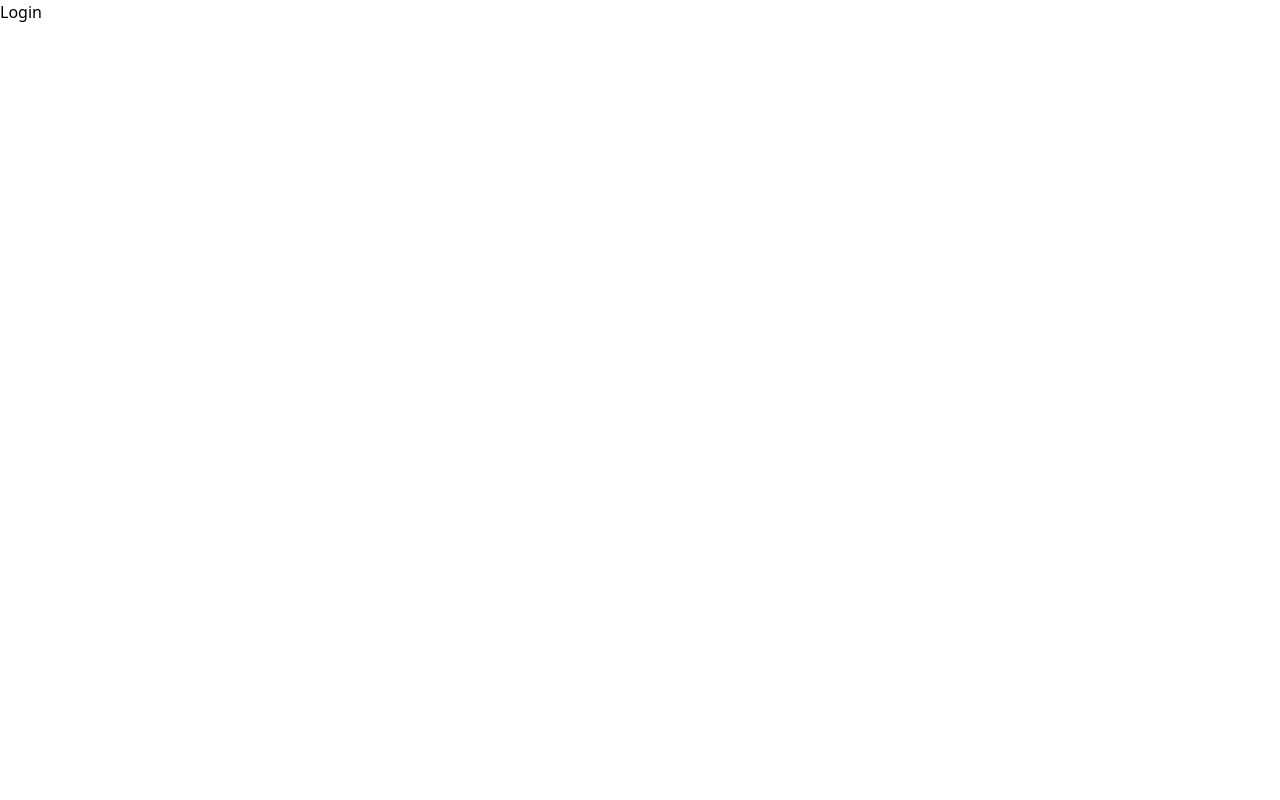
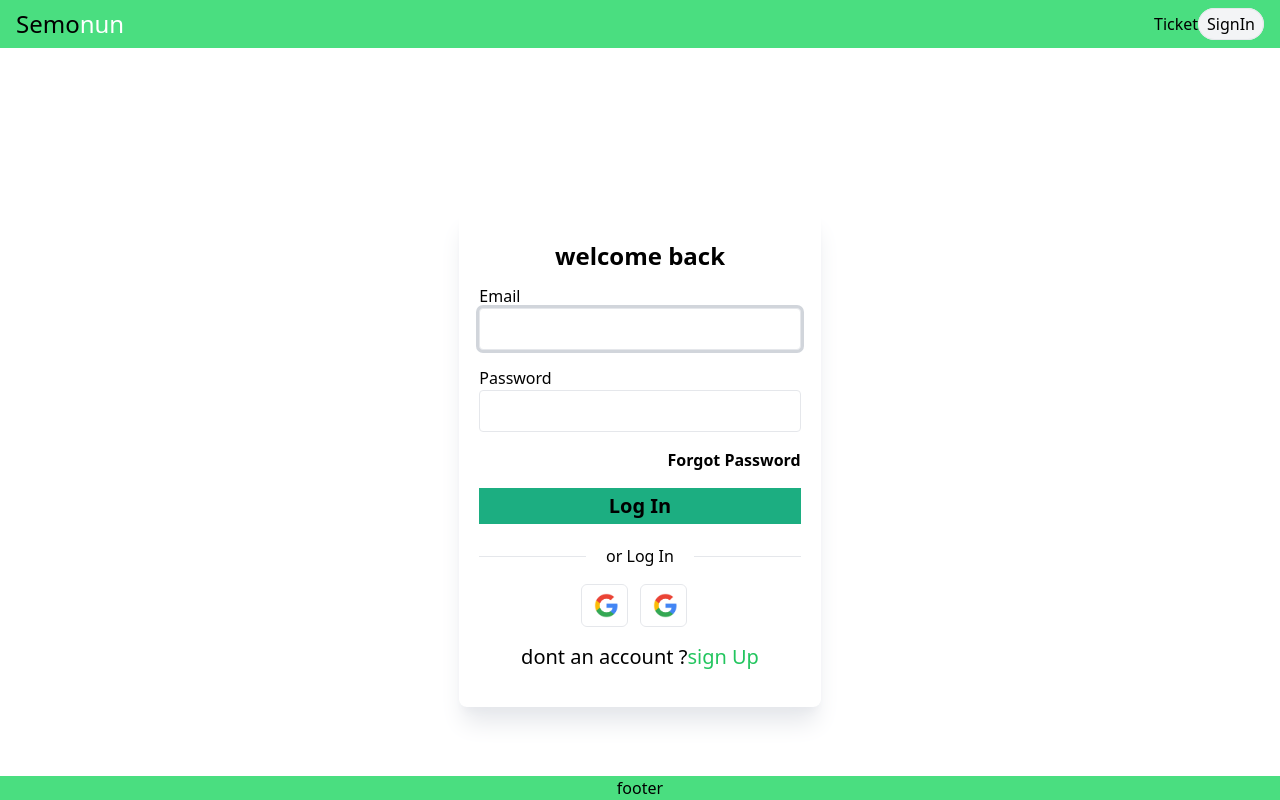
Before and after one commit to atsed27/Semmonu, a Next.js app: page /login in a window 1280 px wide. Built offline with nearby package versions, Linux system fonts and the light colour scheme.

Commit message:
logi page ui is add

```diff
--- a/pages/login.js
+++ b/pages/login.js
@@ -1,7 +1,88 @@
+/* eslint-disable @next/next/no-img-element */
+import Layout from '@/components/Layout';
 import React from 'react';
+import Google from '../public/Image/google.png';
+import Image from 'next/image';
+import Link from 'next/link';
 
 function Login() {
-  return <div>Login</div>;
+  return (
+    <Layout title={'login'}>
+      <div className="container m-auto mt-4 px-4">
+        <div className="flex items-center justify-center">
+          <div className=" mx-2 mt-16 mb-5 sm:mt-24 lg:mt-36 px-5 py-5  shadow-xl shadow-gray-200 rounded-lg">
+            <h1 className="text-2xl py-3 text-center font-bold">
+              welcome back
+            </h1>
+            <div className="mb-4">
+              <label htmlFor="email">Email</label>
+              <input
+                type="email"
+                className="w-full rounded"
+                id="email"
+                autoFocus
+              />
+            </div>
+            <div className="mb-4">
+              <label htmlFor="password">Password</label>
+              <input type="password" className="w-full rounded" id="password" />
+            </div>
+            <div className="mb-4">
+              <h3 className="text-right">
+                <button className="text-md font-semibold">
+                  Forgot Password
+                </button>
+              </h3>
+            </div>
+            <div className="mb-5 bg-primary">
+              <h3 className="text-center">
+                <button className="text-xl   py-1 px-10 font-semibold">
+                  Log In
+                </button>
+              </h3>
+            </div>
+            <div className="flex items-center justify-between mb-4">
+              <div className=" w-1/3">
+                <hr className="text-xl text-green-400" />
+              </div>
+              <div className="">
+                <h2 className="text-center">or Log In</h2>
+              </div>
+              <div className="w-1/3">
+                <hr className="text-3xl " />
+              </div>
+            </div>
+            <div className="mb-4 flex items-center justify-center">
+              <button className="border rounded-md mr-3 pl-3 pr-2 py-2">
+                <Image
+                  className=""
+                  src={Google}
+                  alt="google"
+                  width={25}
+                  height={25}
+                />
+              </button>
+              <button className="border rounded-md mr-3 pl-3 pr-2 py-2">
+                <Image
+                  className=""
+                  src={Google}
+                  alt="google"
+                  width={25}
+                  height={25}
+                />
+              </button>
+            </div>
+            <div className="mb-4 text-xl flex items-center justify-center">
+              dont an account ? {'  '}
+              <Link href="/register" className="text-green-500">
+                sign Up
+              </Link>
+            </div>
+          </div>
+        </div>
+      </div>
+    </Layout>
+  );
 }
 
 export default Login;
--- a/pages/register.js
+++ b/pages/register.js
@@ -1,137 +1,7 @@
-import Layout from '@/components/Layout';
-import Link from 'next/link';
-import React, { useEffect } from 'react';
-import { useForm } from 'react-hook-form';
-import { signIn, useSession } from 'next-auth/react';
-import { toast } from 'react-toastify';
-import { getError } from '@/utils/error';
-import { useRouter } from 'next/router';
-import axios from 'axios';
+import React from 'react';
 
 function SignUp() {
-  const { data: session } = useSession();
-  const router = useRouter();
-  const { redirect } = router.query;
-  useEffect(() => {
-    if (session?.user) {
-      router.push(redirect || '/');
-    }
-  }, [router, session, redirect]);
-
-  const {
-    handleSubmit,
-    register,
-    getValues,
-    formState: { errors },
-  } = useForm();
-
-  const submitHandler = async ({ name, email, password }) => {
-    try {
-      await axios.post('/api/auth/signup', {
-        name,
-        email,
-        password,
-      });
-      const result = await signIn('credentials', {
-        redirect: false,
-        email,
-        password,
-      });
-      console.log(result);
-      if (result.error) {
-        toast.error(result.error);
-      }
-    } catch (error) {
-      toast.error(getError(error));
-    }
-  };
-
-  return (
-    <Layout title="Create-Account">
-      <form
-        className="max-w-screen-md mx-auto "
-        onSubmit={handleSubmit(submitHandler)}
-      >
-        <h1 className="mb-4 text-xl">Create Account</h1>
-        <div className="mb-4">
-          <label htmlFor="email">Name</label>
-          <input
-            type="text"
-            {...register('name', {
-              required: 'Please enter your name',
-            })}
-            className="w-full"
-            id="name"
-            autoFocus
-          ></input>
-          {errors.name && (
-            <div className="text-red-600"> {errors.name.message} </div>
-          )}
-        </div>
-        <div className="mb-4">
-          <label htmlFor="email">Email</label>
-          <input
-            type="email"
-            {...register('email', {
-              required: 'Please enter your email',
-              pattern: {
-                value: /^[a-zA-Z0-9_.+-]+@[a-zA-Z0-9-]+.[a-zA-Z0-9-.]+$/i,
-                message: 'Please enter valid email address',
-              },
-            })}
-            className="w-full"
-            id="email"
-          ></input>
-          {errors.email && (
-            <div className="text-red-600"> {errors.email.message} </div>
-          )}
-        </div>
-        <div className="mb-4">
-          <label htmlFor="password">Password</label>
-          <input
-            type="password"
-            {...register('password', {
-              required: 'Please enter your password',
-              minLength: { value: 6, message: 'password more than 5 chars' },
-            })}
-            className="w-full"
-            id="password"
-          ></input>
-          {errors.password && (
-            <div className="text-red-600">{errors.password.message}</div>
-          )}
-        </div>
-
-        <div className="mb-4">
-          <label htmlFor="confirmPassword"> Confirm Password</label>
-          <input
-            type="password"
-            {...register('confirmPassword', {
-              required: 'Please enter your Confirm password',
-              validate: (value) => value === getValues('password'),
-              minLength: { value: 6, message: 'password more than 5 chars' },
-            })}
-            className="w-full"
-            id="confirmPassword"
-          ></input>
-          {errors.confirmPassword && (
-            <div className="text-red-600">{errors.confirmPassword.message}</div>
-          )}
-          {errors.confirmPassword &&
-            errors.confirmPassword.type === 'validate' && (
-              <div className="text-red-600">Password do not match</div>
-            )}
-        </div>
-        <div className="mb-4">
-          <button className="primary-button">sign up</button>
-        </div>
-        <div className="mb-4">
-          Do have an account? &nbsp;
-          <Link href={`/login?redirect=${redirect || '/'}`}>Register</Link>
-        </div>
-      </form>
-    </Layout>
-  );
+  return <div>SignUp</div>;
 }
 
 export default SignUp;
```
Also changed, not shown: public/Image/google.png (added).
